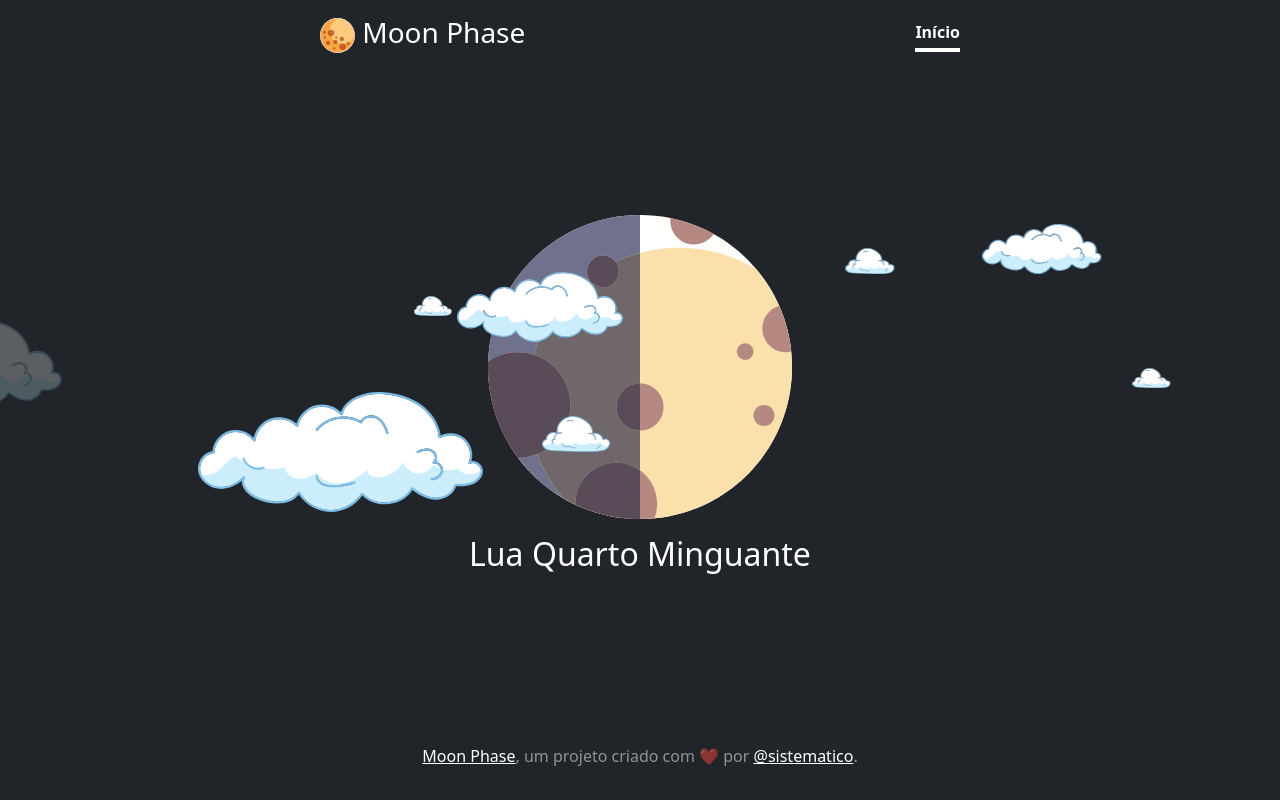
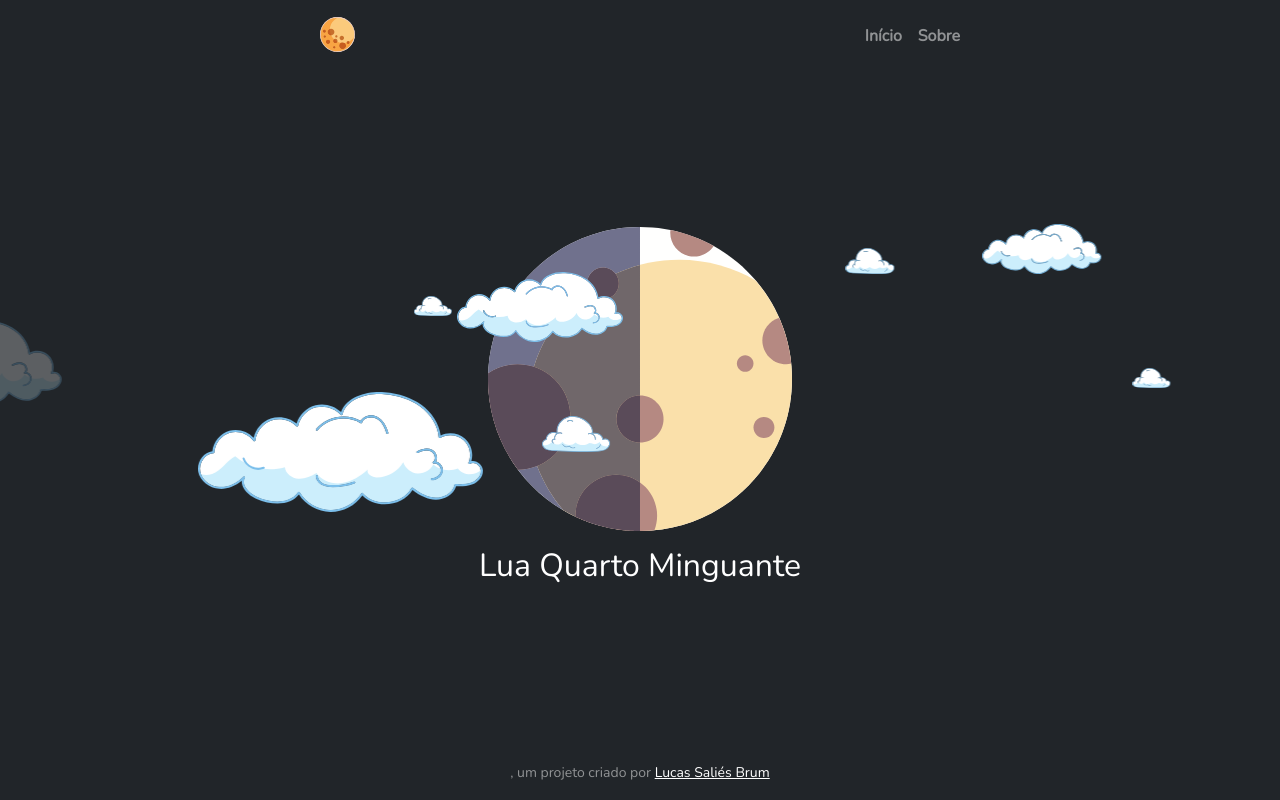
Before and after one commit to sistematico/moon-phase, a Vue app: page / in a window 1280 px wide. Built offline with nearby package versions, Linux system fonts and the light colour scheme.

Commit message:
Alterações:  M index.html

```diff
--- a/index.html
+++ b/index.html
@@ -3,13 +3,13 @@
   <head>
     <meta charset="UTF-8" />
     <meta name="viewport" content="width=device-width, initial-scale=1.0" />
-    <title>Moon Phase</title>
+    <title><%- appname %></title>
     <meta property="og:title" content="Moon Phase" />
     <meta property="og:description" content="Mostra a fase da lua na data atual" />
     <meta property="og:type" content="website" />
-    <meta property="og:url" content="https://moon.lucasbrum.net" />
-    <meta property="og:image" content="/img/moon.png" />
-    <link rel="shortcut icon" href="/img/favicon/favicon.ico">
+    <meta property="og:url" content="<%- appurl %>" />
+    <meta property="og:image" content="<%- appurl %>/img/moon.png" />
+    <link rel="shortcut icon" href="<%- appurl %>/img/favicon/favicon.ico">
     <style>
       #app { width: 100%; height: 100%; }
     </style>
--- a/package.json
+++ b/package.json
@@ -12,10 +12,12 @@
     "vue": "^3.2.16"
   },
   "devDependencies": {
+    "@types/node": "^18.11.18",
     "@vitejs/plugin-vue": "^1.9.2",
     "sass": "^1.42.1",
     "typescript": "^4.4.3",
     "vite": "^2.6.0",
+    "vite-plugin-html": "^3.2.0",
     "vue-tsc": "^0.3.0"
   }
 }
--- a/src/App.vue
+++ b/src/App.vue
@@ -2,23 +2,27 @@
 import Logo from './components/Logo.vue'
 import Moon from './components/Moon.vue'
 import Clouds from './components/Clouds.vue'
+const appName = import.meta.env.VITE_APP_NAME
 </script>
 <template>
   <Clouds />
   <div class="cover-container d-flex w-100 h-100 p-3 mx-auto flex-column">
     <header class="mb-auto">
-      <div>
-        <h3 class="float-md-start mb-0"><Logo width="35" /> Moon Phase</h3>
+      <div class="d-flex justify-content-between align-items-center">
+        <h3><Logo width="35" /> {{ appName }}</h3>
         <nav class="nav nav-masthead justify-content-center float-md-end">
-          <a class="nav-link active" href="#">Início</a>
+          <a class="nav-link" href="#">Início</a>
+          <a class="nav-link" href="#">Sobre</a>
         </nav>
       </div>
     </header>
     <main class="px-3">
-        <Moon />
+      <Moon />
     </main>
     <footer class="mt-auto text-white-50">
-      <p><a href="https://github.com/sistematico/moon-phase" class="text-white">Moon Phase</a>, um projeto criado com ❤️ por <a href="https://twitter.com/sistematico" class="text-white">@sistematico</a>.</p>
+      <small>
+        <a href="https://github.com/sistematico/moon-phase" class="text-white">{{ appName }}</a>, um projeto criado por <a href="https://lucasbrum.net" class="text-white">Lucas Saliés Brum</a>
+      </small>
     </footer>
   </div>
 </template>
--- a/src/components/Logo.vue
+++ b/src/components/Logo.vue
@@ -3,5 +3,5 @@ import { ref } from 'vue'
 defineProps<{ width: string }>()
 </script>
 <template>
-  <img src="/img/moon.svg" :width="width" class="img-fluid" alt="Moon Phase">
+  <img src="/img/moon.svg" :width="width" class="img-fluid m-0 p-0" alt="Moon Phase">
 </template>
--- a/src/scss/_cover.scss
+++ b/src/scss/_cover.scss
@@ -17,10 +17,10 @@
   border-bottom: .25rem solid transparent;
 }
 
-.nav-masthead .nav-link:hover,
-.nav-masthead .nav-link:focus {
-  border-bottom-color: rgba(255, 255, 255, .25);
-}
+// .nav-masthead .nav-link:hover,
+// .nav-masthead .nav-link:focus {
+//   border-bottom-color: rgba(255, 255, 255, .25);
+// }
 
 .nav-masthead .nav-link + .nav-link {
   margin-left: 1rem;
@@ -28,5 +28,5 @@
 
 .nav-masthead .active {
   color: #fff;
-  border-bottom-color: #fff;
+  // border-bottom-color: #fff;
 }
--- a/src/scss/app.scss
+++ b/src/scss/app.scss
@@ -1,7 +1,9 @@
+@import url('https://fonts.googleapis.com/css2?family=Nunito');
 @import '../../node_modules/bootstrap/scss/bootstrap';
 @import 'cover.scss';
 @import 'clouds.scss';
 
 body {
+    font-family: 'Nunito', 'Segoe UI', Tahoma, Geneva, Verdana, sans-serif;
     background: #282A36;
 }
--- a/vite.config.ts
+++ b/vite.config.ts
@@ -1,8 +1,40 @@
-import { defineConfig } from 'vite'
+import { defineConfig, loadEnv } from 'vite'
 import vue from '@vitejs/plugin-vue'
+import { createHtmlPlugin } from 'vite-plugin-html'
+
+export default defineConfig(({ command, mode }) => {
+  const env = loadEnv(mode, process.cwd(), '')
+  const appurl = env.VITE_APP_URL
+  const appname = env.VITE_APP_NAME
+
+  return {
+    base: env.NODE_ENV == 'production' ? '/moon-phase/' : '/',
+    plugins: [createHtmlPlugin({ inject: { data: { appname, appurl } } }), vue()]
+  }
+})
+
+// plugins: [createHtmlPlugin({ inject: { data: env } }), vue()]
 
 // https://vitejs.dev/config/
-export default defineConfig({
-  base: process.env.NODE_ENV === 'production' ? '/moon-phase/' : '/',
-  plugins: [vue()]
-})
+// export default defineConfig({
+//   base: process.env.NODE_ENV === 'production' ? '/moon-phase/' : '/',
+//   plugins: [vue()]
+// })
+
+
+// export default defineConfig({ mode }) => {
+//   const env = loadEnv(mode, process.cwd())
+//   return {
+//     plugins: [
+//       vue(),
+//       createHtmlPlugin({
+//         minify: true,
+//         inject: {
+//           data: {
+//             title: env.VITE_MY_FOO,
+//           }
+//         }
+//       }),
+//     ],
+//   }
+// }
```
Also changed, not shown: 2 other files (tests, documents, lock files or other folders).
